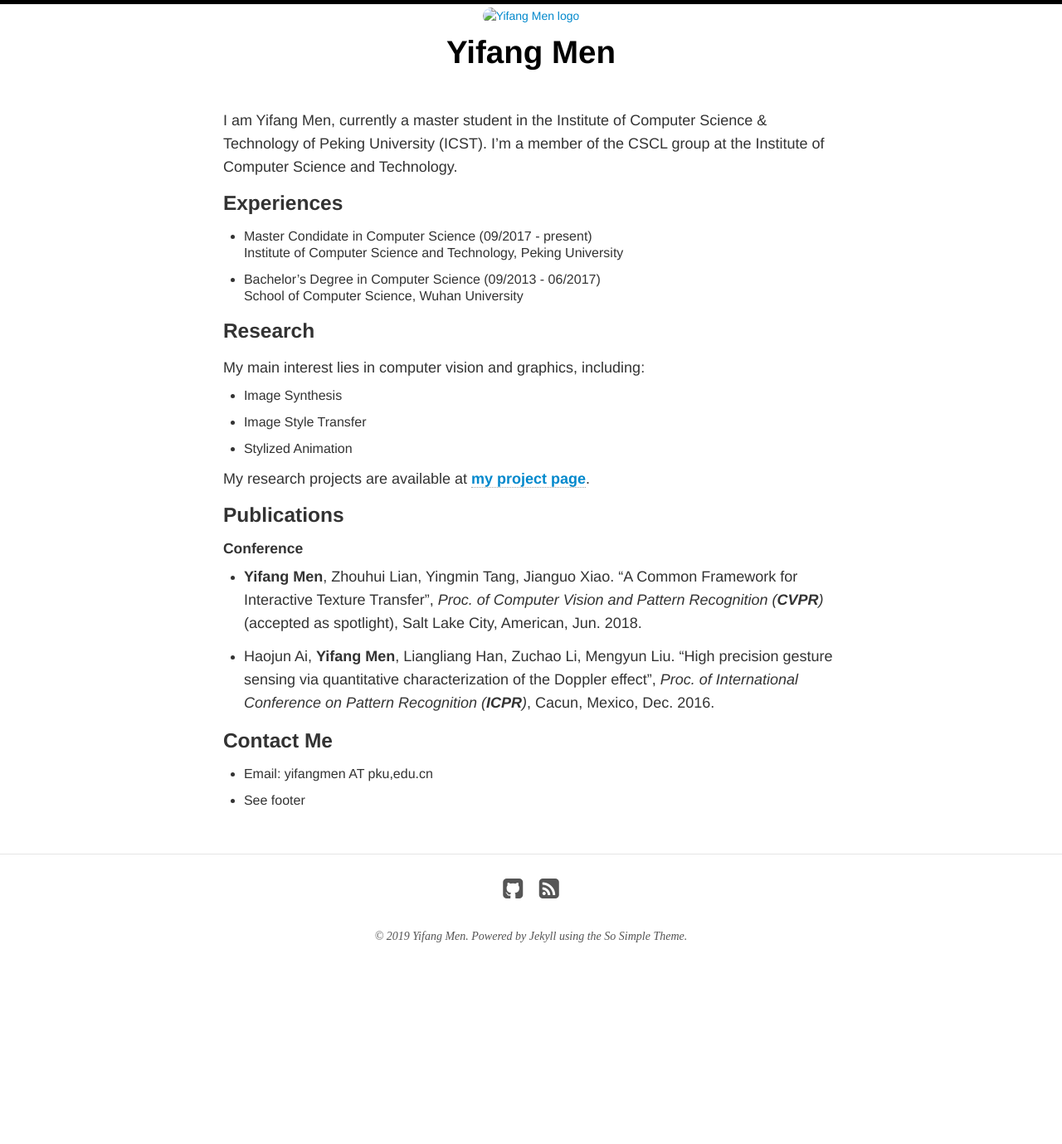
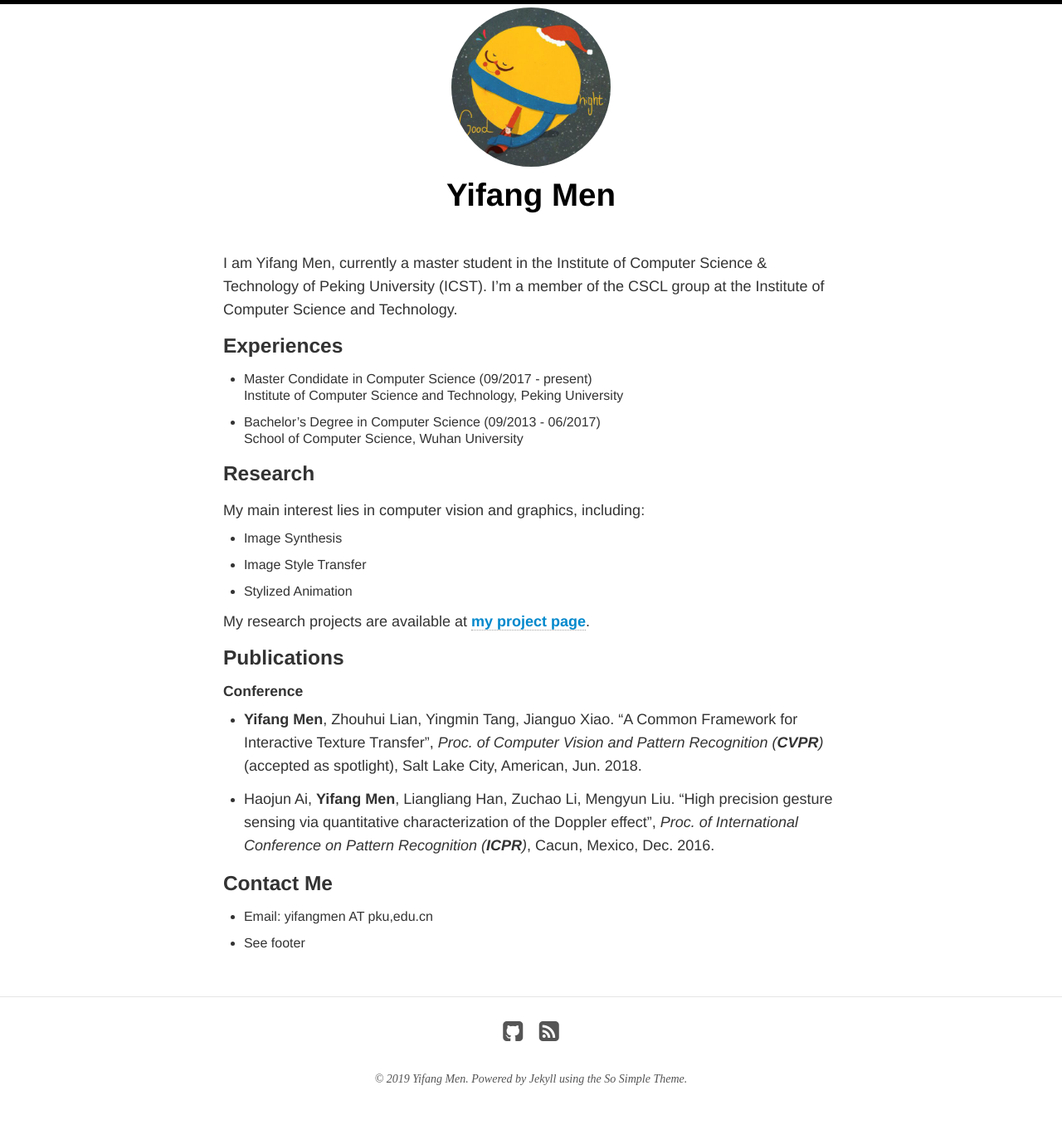
Before and after one commit to menyifang/menyifang.github.io, a Jekyll site: the page built from index.md, in a window 1280 px wide. Shown: the whole page at 83% size. Built offline with Jekyll 4.4.1, drawn with Linux system fonts in a browser that asks for light colours; nearby versions of some CDN libraries; before the commit the page ends 1207 px from its top, so only the background shows below that.

Commit message:
Update _config.yml

```diff
--- a/_config.yml
+++ b/_config.yml
@@ -2,7 +2,7 @@
 
 title: Yifang Men
 locale: en_US
-logo: images/menyifang.jpg
+logo: menyifang.jpg
 search: true
 #url: http://localhost:4000
 url: https://menyifang.github.io
```
